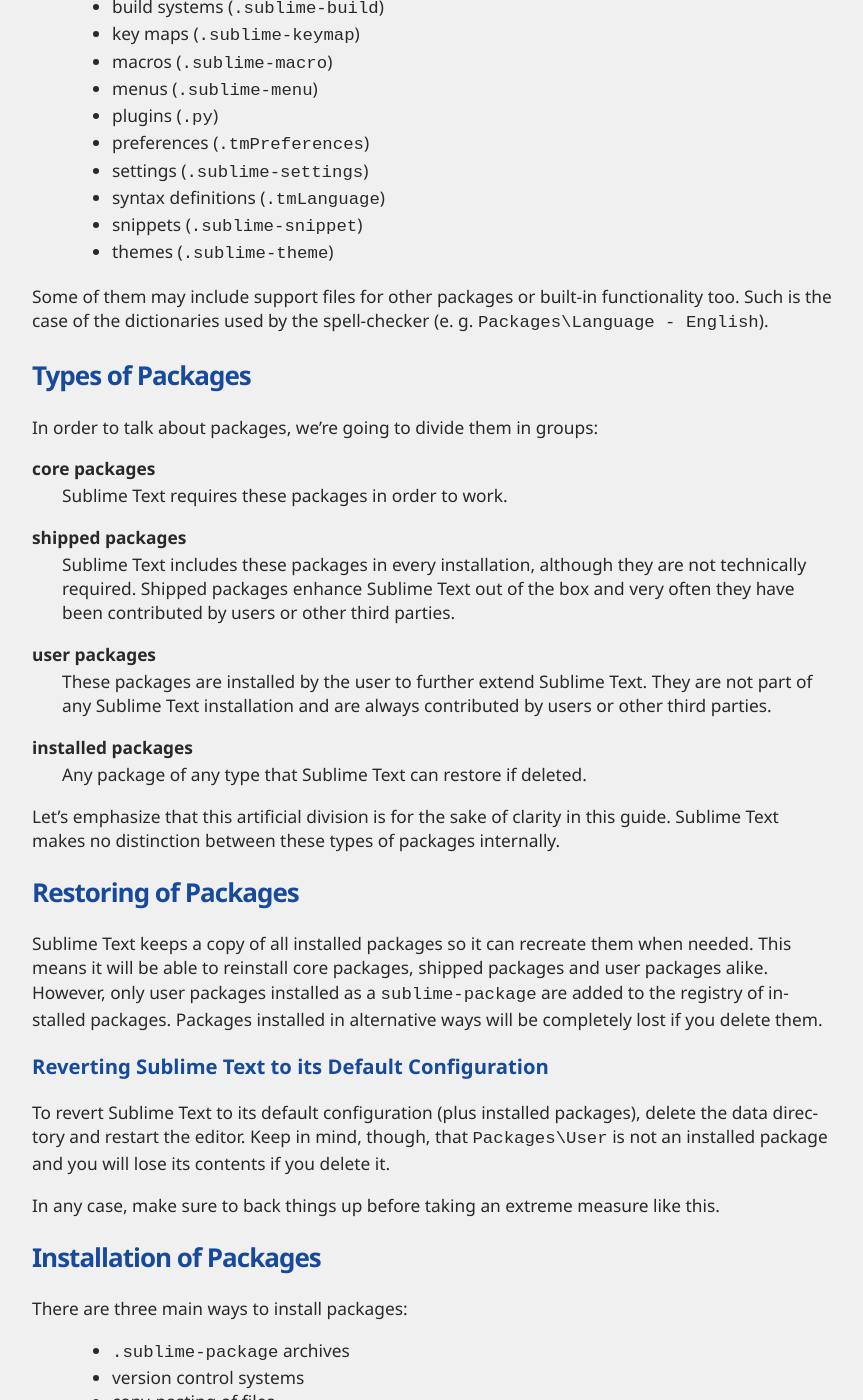
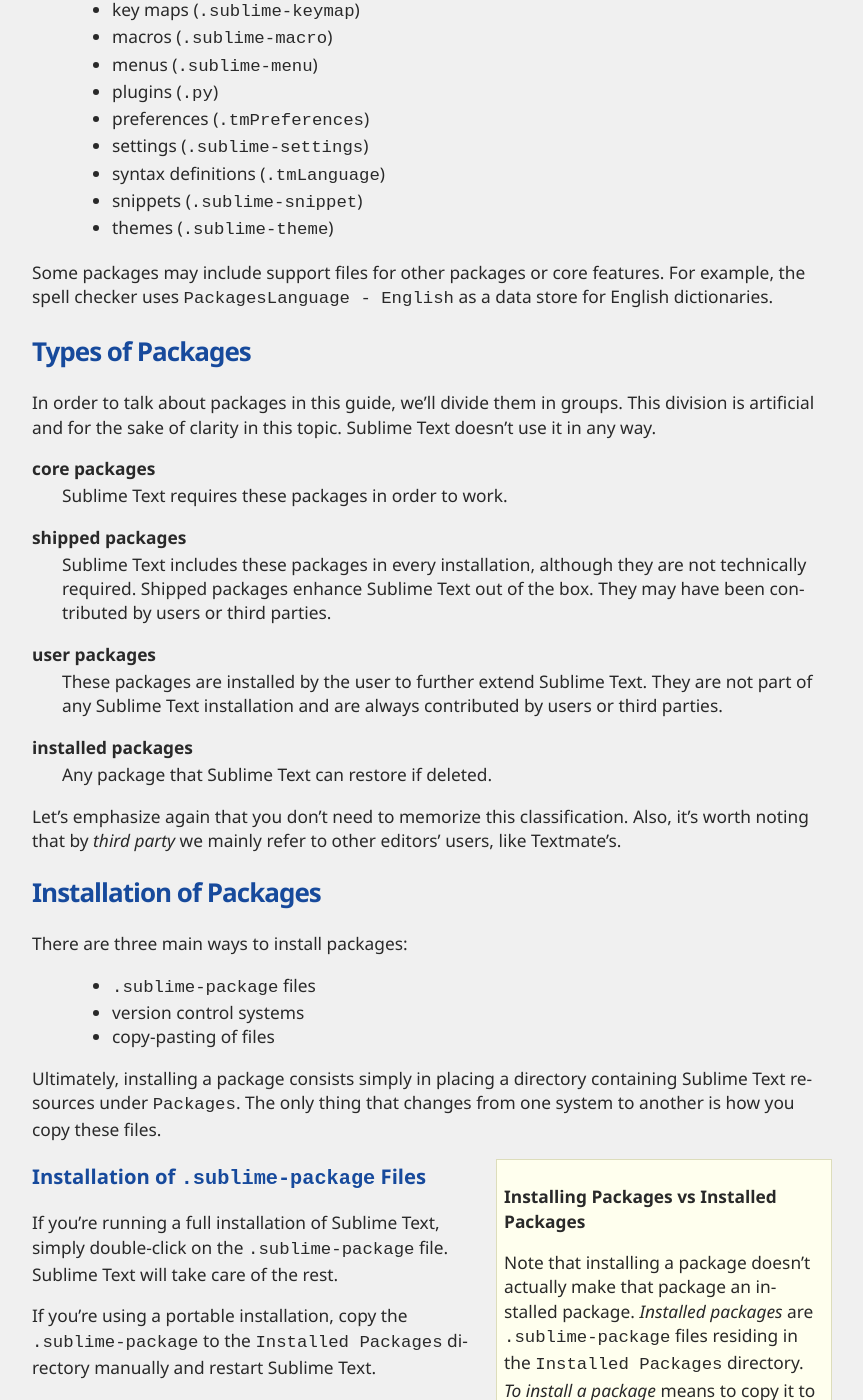
Before and after one commit to guillermooo/sublime-undocs, a Sphinx documentation site: the page built from source/extensibility/packages.rst, in a window 1280 px wide and 1400 px high, scrolled down 303 px. Shown: the whole window, without its empty margins (128-991 px from the left). Built offline with Sphinx 7.4.7, drawn with Linux system fonts in a browser that asks for light colours; some of the changed text lies outside the part shown.

Commit message:
Revised packages topic.

```diff
--- a/source/customization/key_bindings.rst
+++ b/source/customization/key_bindings.rst
@@ -36,7 +36,7 @@
 key map with a higher precedence, for example
 :file:`Packages/User/Default (Windows).sublime-keymap`.
 
-See :ref:`merging-and-order-of-preference` for more information about how
+See :ref:`merging-and-order-of-precedence` for more information about how
 Sublime Text sorts files for merging.
 
 Advanced Key Bindings
--- a/source/customization/settings.rst
+++ b/source/customization/settings.rst
@@ -32,7 +32,7 @@
 A hierarchy of ``.sublime-settings`` files controls settings specific to a file
 type. Therefore, the location of settings matters. As it's always the case when
 merging files of any kind, Sublime Text gives the top priority to files in the
-``User`` package. See the section :ref:`merging-and-order-of-preference` for
+``User`` package. See the section :ref:`merging-and-order-of-precedence` for
 more information.
 
 In addition, there's yet another layer of settings that overrides the others:
--- a/source/extensibility/packages.rst
+++ b/source/extensibility/packages.rst
@@ -1,12 +1,12 @@
+========
 Packages
 ========
 
 Packages are simply directories under ``Packages``. They exist mainly for
-organizational purposes and have no bearing in how resources within them work
-except in a few cases that will be explained later.
+organizational purposes, but Sublime Text follows a few rules when dealing with
+them. More on this later.
 
-This is an exhaustive list of Sublime Text resources than can be found inside
-a package:
+Here's a list of typical resources living inside packages:
 
     - build systems (``.sublime-build``)
     - key maps (``.sublime-keymap``)
@@ -19,87 +19,78 @@
     - snippets (``.sublime-snippet``)
     - themes (``.sublime-theme``)
 
-Some of them may include support files for other packages or built-in functionality
-too. Such is the case of the dictionaries used by the spell-checker
-(e. g. ``Packages\Language - English``).
+Some packages may include support files for other packages or core
+features. For example, the spell checker uses :file:`Packages\Language - English`
+as a data store for English dictionaries.
+
 
 Types of Packages
 *****************
 
-In order to talk about packages, we're going to divide them in groups:
+In order to talk about packages in this guide, we'll divide them in groups.
+This division is artificial and for the sake of clarity in this topic. Sublime
+Text doesn't use it in any way.
 
 **core packages**
 	Sublime Text requires these packages in order to work.
 
 **shipped packages**
-	Sublime Text includes these packages in every installation, although they are not
-	technically required. Shipped packages enhance Sublime Text out of the box and
-	very often they have been contributed by users or other third parties.
+   Sublime Text includes these packages in every installation, although they are
+   not technically required. Shipped packages enhance Sublime Text out of the
+   box. They may have been contributed by users or third parties.
 
 **user packages**
-	These packages are installed by the user to further extend Sublime Text. They
-	are not part of any Sublime Text installation and are always contributed by
-	users or other third parties.
+   These packages are installed by the user to further extend Sublime Text.
+   They are not part of any Sublime Text installation and are always contributed
+   by users or third parties.
 
 **installed packages**
-	Any package of any type that Sublime Text can restore if deleted.
+	Any package that Sublime Text can restore if deleted.
 
-Let's emphasize that this artificial division is for the sake of clarity in this guide.
-Sublime Text makes no distinction between these types of packages internally.
+Let's emphasize again that you don't need to memorize this classification.
+Also, it's worth noting that by *third party* we mainly refer to other editors'
+users, like Textmate's.
 
-Restoring of Packages
-*********************
-
-Sublime Text keeps a copy of all installed packages so it can recreate them when
-needed. This means it will be able to reinstall core packages, shipped packages
-and user packages alike. However, only user packages installed as a ``sublime-package``
-are added to the registry of installed packages. Packages installed in alternative
-ways will be completely lost if you delete them.
-
-Reverting Sublime Text to its Default Configuration
----------------------------------------------------
-
-To revert Sublime Text to its default configuration (plus installed packages),
-delete the data directory and restart the editor. Keep in mind, though, that
-``Packages\User`` is not an installed package and you will lose its contents if
-you delete it.
-
-In any case, make sure to back things up before taking an extreme measure like
-this.
 
 Installation of Packages
 ************************
 
 There are three main ways to install packages:
 
-	- ``.sublime-package`` archives
+	- ``.sublime-package`` files
 	- version control systems
 	- copy-pasting of files
 
-Ultimately, installing a package consists simply in placing the directory
+Ultimately, installing a package consists simply in placing a directory
 containing Sublime Text resources under ``Packages``. The only thing that
 changes from one system to another is how you copy these files.
 
 .. sidebar:: Installing Packages vs Installed Packages
 
-	Note that installing a package doesn't actually make that package an
-	installed package. *Installed packages* are ``.sublime-package`` archives
-	residing in the ``Installed Packages`` folder. *To install a package*
-	means to copy it to ``Packages``.
+   Note that installing a package doesn't actually make that package an
+   installed package. *Installed packages* are ``.sublime-package`` files
+   residing in the ``Installed Packages`` directory. *To install a package*
+   means to copy it to ``Packages``.
 
-	Packages installed as ``.sublime-package`` archives get added automatically
-	to ``Installed Packages``, so they are very convenient.
+   Packages installed as ``.sublime-package`` files get added automatically
+   to ``Installed Packages``, so they are very convenient.
+
+   Sublime Text can restore any package located in ``Installed Packages``, but
+   not every package located in ``Packages``.
 
 .. _installation-of-sublime-packages:
 
-Installation of Packages with ``.sublime-package`` Archives
------------------------------------------------------------
+Installation of ``.sublime-package`` Files
+------------------------------------------
 
-If you're running a full installation of Sublime Text, simply double-click on the
-``.sublime-package``. Sublime Text will take care of the rest.
+If you're running a full installation of Sublime Text, simply double-click on
+the ``.sublime-package`` file. Sublime Text will take care of the rest.
 
 If you're using a portable installation, copy the ``.sublime-package`` to the
-``Data/Installed Packages`` directory manually and restart Sublime Text.
+``Installed Packages`` directory manually and restart Sublime Text.
+
+Note that ``.sublime-package`` files are simply ``.zip`` archives with a custom
+file extension.
 
 Installation of Packages from a Version Control System
 ------------------------------------------------------
@@ -108,40 +99,67 @@
 this guide, but there are many user packages available for free on public
 repositories like Google Code, GitHub and Bitbucket.
 
+Also, there is a `Sublime Text organization`_ at GitHub open to contributors.
+
+.. _Sublime Text organization: http://github.com/SublimeText
+
 Manual Installation
 -------------------
 
 Simply copy and paste a directory containing Sublime Text resources to the
-packages folder.
+packages directory.
+
 
 Packages and Magic
 ******************
 
 There's little invisible magic involved in the way Sublime Text deals with packages.
-One notable exception is that macros defined in any package appear under
-**Tools | Macros | <Your Package>**.
+Two notable exceptions are that macros defined in any package appear under
+**Tools | Macros | <Your Package>**, and snippets from any package appear under
+**Tools | Snippets | <Your Package>**.
 
-As mentioned at the begninning, however, there are some packages that Sublime
-Text treats especially. For instance, ``Package/User`` will never be clobbered
-during a software update.
+As mentioned at the beginning, however, there are some rules for packages.
+For instance, ``Package/User`` will never be clobbered during updates of the
+software.
 
 .. sidebar:: The ``User`` Package
 
-	Usually, unpackaged resources are stored in ``Packages/User`` package. If you
+	Usually, unpackaged resources are stored in ``Packages/User``. If you
 	have a few loose snippets, macros or plugins, this is a good place to keep
 	them.
 
-.. _merging-and-order-of-preference:
+.. _merging-and-order-of-precedence:
 
-Merging and Order of Preference
+Merging and Order of Precedence
 -------------------------------
 
-``Packages/Default`` and ``Packages/User`` also receive a special treament when
+``Packages/Default`` and ``Packages/User`` also receive a special treatment when
 merging files (e. g. ``.sublime-keymap`` and ``.sublime-settings`` files). Before
 the merging can take place, the files have to be arranged in an order. To that end,
-Sublime Text sorts them by name, but files contained in ``Default`` and ``User``
-are special: ``Default`` will always go to the front of the list, and ``User``
-to the end.
+Sublime Text sorts them alphabetically by name with the exception of files
+contained in ``Default`` and ``User``: ``Default`` will always go to the front
+of the list, and ``User`` to the end.
+
+
+Restoring Packages
+******************
+
+Sublime Text keeps a copy of all installed packages so it can recreate them when
+needed. This means it will be able to reinstall core packages, shipped packages
+and user packages alike. However, only user packages installed as a ``sublime-package``
+are added to the registry of installed packages. Packages installed in alternative
+ways will be completely lost if you delete them.
+
+Reverting Sublime Text to Its Default Configuration
+---------------------------------------------------
+
+To revert Sublime Text to its default configuration, delete the data directory
+and restart the editor. Keep in mind, though, that the ``Installed Packages``
+directory will be deleted too, so you will lose all installed packages.
+
+Always make sure to back up your data before taking an extreme measure like this
+one.
+
 
 The ``Installed Packages`` Directory
 ************************************
@@ -149,6 +167,7 @@
 You will find this directory in the data directory. It contains a copy of every
 ``sublime-package`` installed. Used to restore ``Packages``.
 
+
 The ``Pristine Packages`` Directory
 ***********************************
 
--- a/source/reference/key_bindings.rst
+++ b/source/reference/key_bindings.rst
@@ -230,7 +230,7 @@
 packages may include their own key map files. The recommended storage location
 for your personal key map is ``Packages/User``.
 
-See :ref:`merging-and-order-of-preference` for information about how Sublime
+See :ref:`merging-and-order-of-precedence` for information about how Sublime
 Text sorts files for merging.
 
 
```
